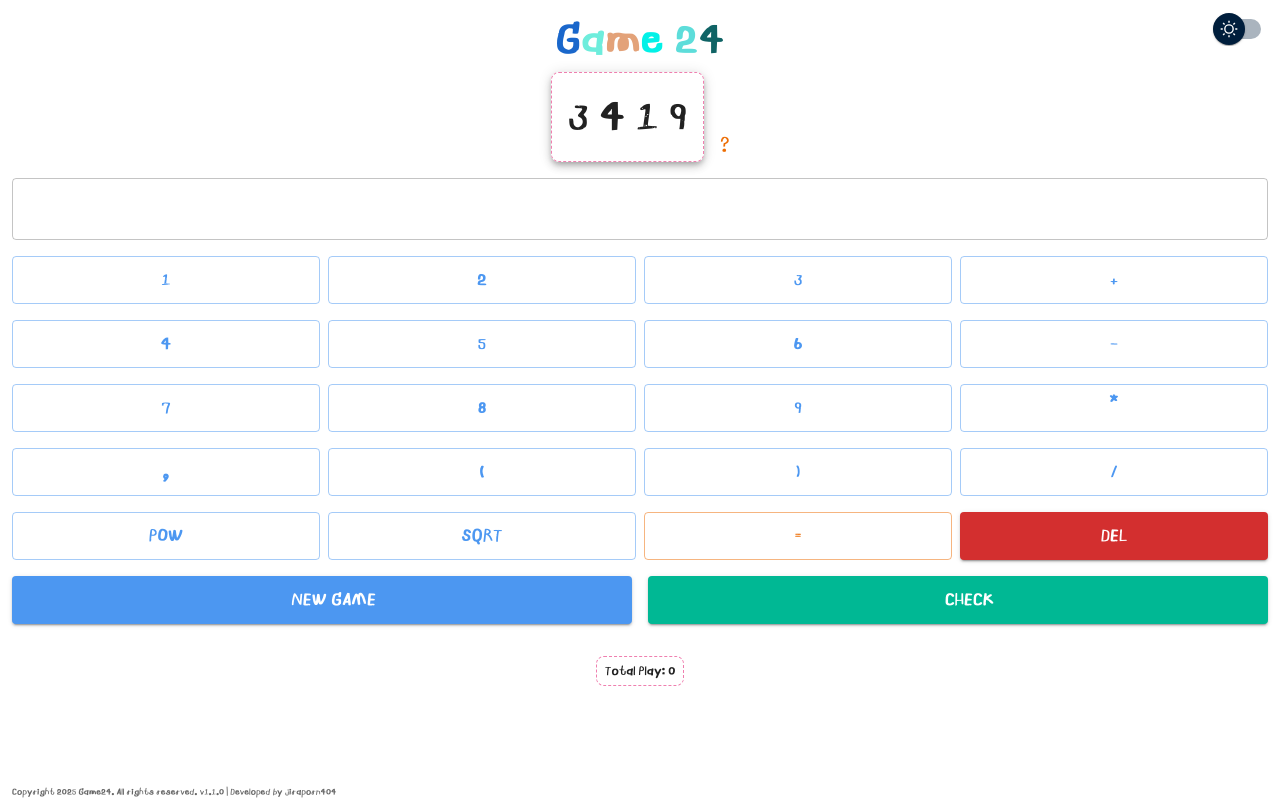
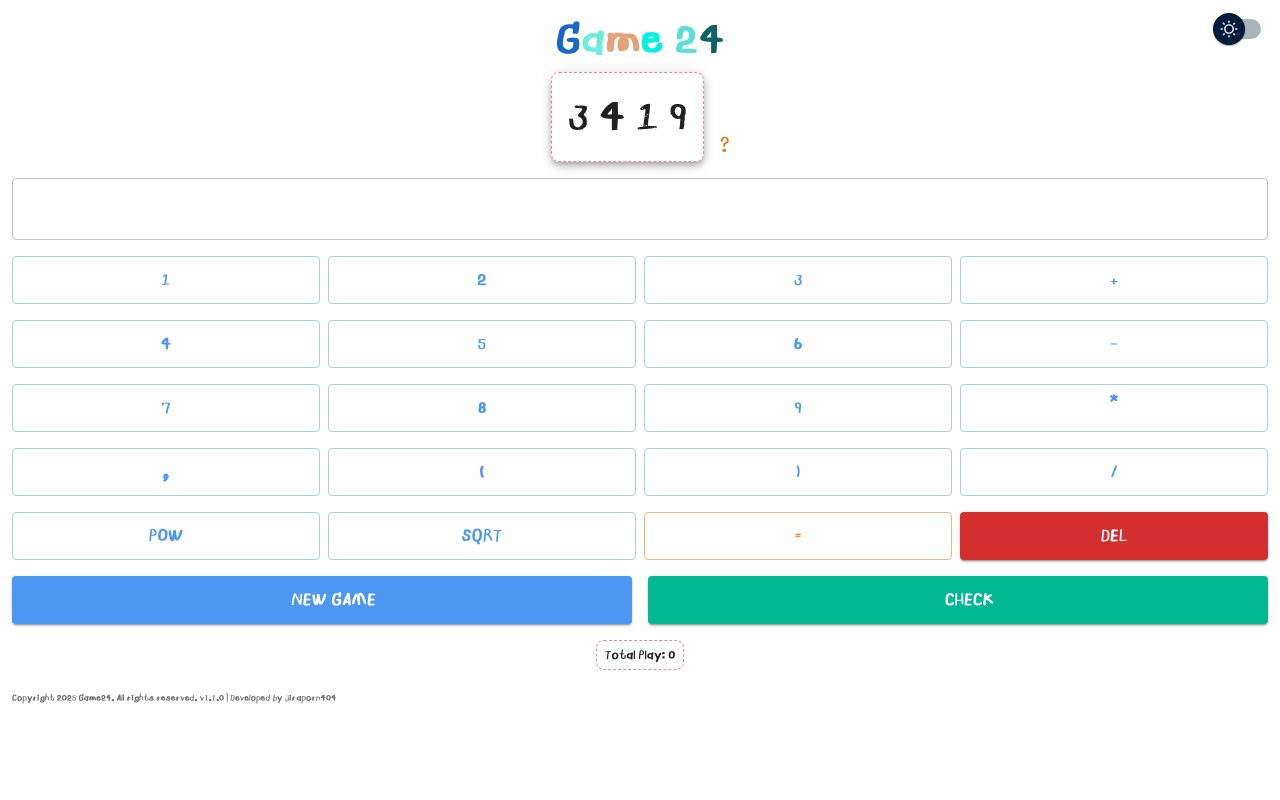
Before and after one commit to jiraporn404/game24, a React (Vite) app: page / in a window 1280 px wide. Built offline with nearby package versions, Linux system fonts and the light colour scheme; no server answers; the database is empty; some icons are missing; a web font is replaced by a local one.

Commit message:
Refactor App layout.

```diff
--- a/src/App.tsx
+++ b/src/App.tsx
@@ -81,9 +81,11 @@ function App() {
 
   return (
     <Box
+      position="relative"
       sx={{
         backgroundColor: theme.palette.background.default,
         p: 1.5,
+        // minHeight: "100vh",
       }}
     >
       <SnackbarProvider
@@ -126,6 +128,7 @@ function App() {
             </Box>
           </Box>
           <Game24 />
+          <br />
           <Box
             sx={{
               position: "absolute",
--- a/src/components/game24.tsx
+++ b/src/components/game24.tsx
@@ -290,7 +290,24 @@ export default function Game24() {
           variant="contained"
           isFullWidth
         />
-        <Box gridColumn="span 2"></Box>
+        <Box
+          gridColumn="span 2"
+          sx={{ display: "flex", justifyContent: "center" }}
+        >
+          <Box
+            sx={{
+              p: 1,
+              py: 0.5,
+              border: `1px dashed ${theme.palette.primary.light}`,
+              borderRadius: 2,
+              width: "fit-content",
+            }}
+          >
+            <Typography variant="body2">
+              Total Play: {totalPlay.toLocaleString()}
+            </Typography>
+          </Box>
+        </Box>
         {/* <ButtonComponent
           icon={<CalculateOutlinedIcon />}
           text="Evaluate"
@@ -299,19 +316,6 @@ export default function Game24() {
           variant="outlined"
         /> */}
       </Box>
-      <Box
-        sx={{
-          p: 1,
-          py: 0.5,
-          border: `1px dashed ${theme.palette.primary.light}`,
-          borderRadius: 2,
-          width: "fit-content",
-        }}
-      >
-        <Typography variant="body2">
-          Total Play: {totalPlay.toLocaleString()}
-        </Typography>
-      </Box>
     </Stack>
   );
 }
```
